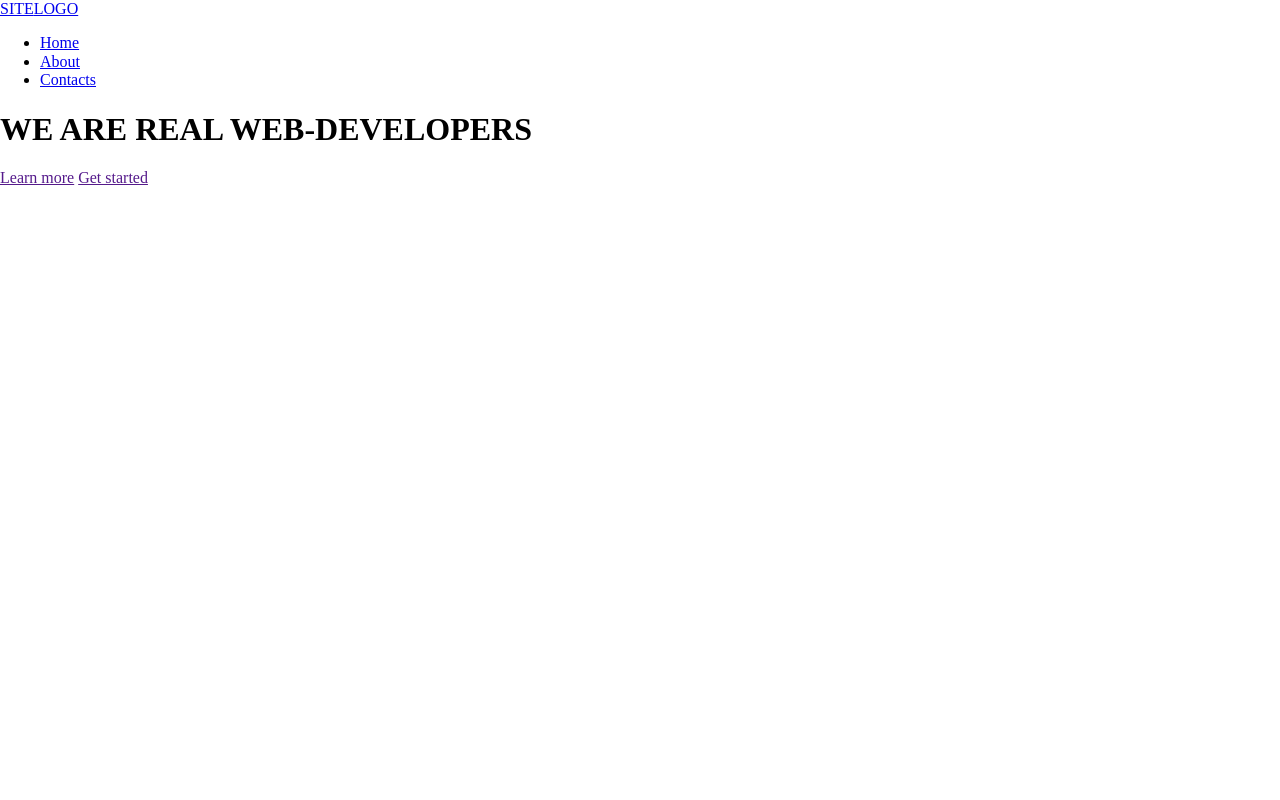
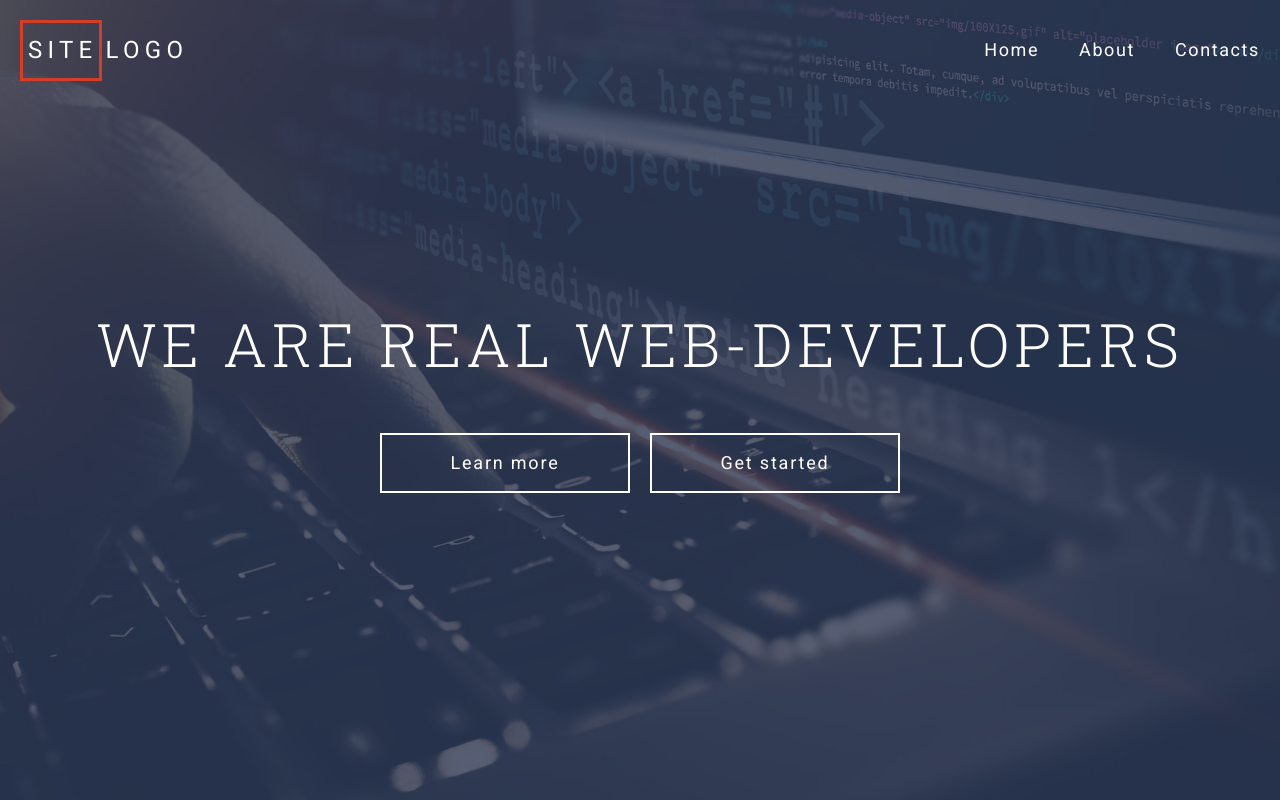
Before and after one commit to karina-doskuch/grid-project, a website: page index.html in a window 1280 px wide. Drawn offline with Linux system fonts and the light colour scheme.

Commit message:
Add styles for header

```diff
--- a/assets/css/style.css
+++ b/assets/css/style.css
@@ -474,7 +474,144 @@ template {
   display: none;
 }
 
+* {
+  box-sizing: border-box;
+}
 
-/*
- * Наш код пишем здесь
- */
+html {
+  overflow-y: scroll;
+  font-family: "Roboto", sans-serif;
+  font-size: 16px;
+  color: #637588;
+  letter-spacing: 0.1em;
+}
+
+h1 {
+  font-family: "Roboto Slab", serif;
+  font-size: 3.75rem;
+  font-weight: 300;
+  line-height: 1.2em;
+  letter-spacing: 0.08em;
+}
+
+a {
+  text-decoration: none;
+  color: #ffffff;
+}
+
+.btn {
+  display: block;
+  padding: 18px 20px;
+  border: 2px solid #ffffff;
+  background-color: rgba(255, 255, 255 0.1);
+  font-size: 1.125rem;
+  height: 60px;
+  text-align: center;
+  min-width: 250px;
+  letter-spacing: 0.1em;
+}
+
+.header {
+  background-color: #2d3651;
+  background-image: url(../img/img-header.png);
+  background-position: 50% 50%;
+  background-size: cover;
+  min-height: 100vh;
+  position: relative;
+  color: #ffffff;
+  padding: 100px 0;
+  display: grid;
+  align-items: center;
+}
+
+.header-overlay {
+  background-color: #2d3651;
+  position: absolute;
+  top: 0;
+  right: 0;
+  bottom: 0;
+  left: 0;
+  opacity: 0.8;
+}
+
+.header-menu {
+  position: absolute;
+  top: 0;
+  left: 0;
+  right: 0;
+}
+
+.header-menu_container {
+  display: grid;
+  grid-template-columns: auto 1fr;
+  align-items: center;
+}
+
+.header-logo {
+  letter-spacing: 0.22em;
+  font-size: 1.5rem;
+}
+
+.header-logo_link {
+  padding: 20px 20px 20px 0;
+  display: block;
+}
+
+.header-logo_accent {
+  display: inline-block;
+  border: 3px solid #d53d27;
+  padding: 14px 1px 13px 5px;
+  margin-right: 4px;
+}
+
+.header-navbar_btn {
+  display: none;
+}
+
+.header-navbar_list {
+  list-style: none;
+  padding: 0;
+  margin: 0 -20px 0 0;
+  font-size: 1.125rem;
+  display: grid;
+  justify-content: end;
+  grid-template-columns: repeat(auto-fit, minmax(50px, max-content));
+}
+
+.header-navbar_item {
+  padding: 20px;
+}
+
+.header-navbar_link {
+  transition: color 0.5s;
+}
+
+.header-navbar_link:hover {
+  color: #d66926;
+}
+
+.header-menu_container,
+.header-content_container {
+  max-width: 1340px;
+  margin: auto;
+  padding-right: 20px;
+  padding-left: 20px;
+}
+
+.header-content {
+  position: relative;
+}
+
+.header-content_title {
+  text-align: center;
+  margin: 0 0 53px;
+}
+
+.header-content_buttons {
+  display: flex;
+  justify-content: center;
+}
+
+.header-content_buttons .btn:first-of-type {
+  margin-right: 20px;
+}
```
